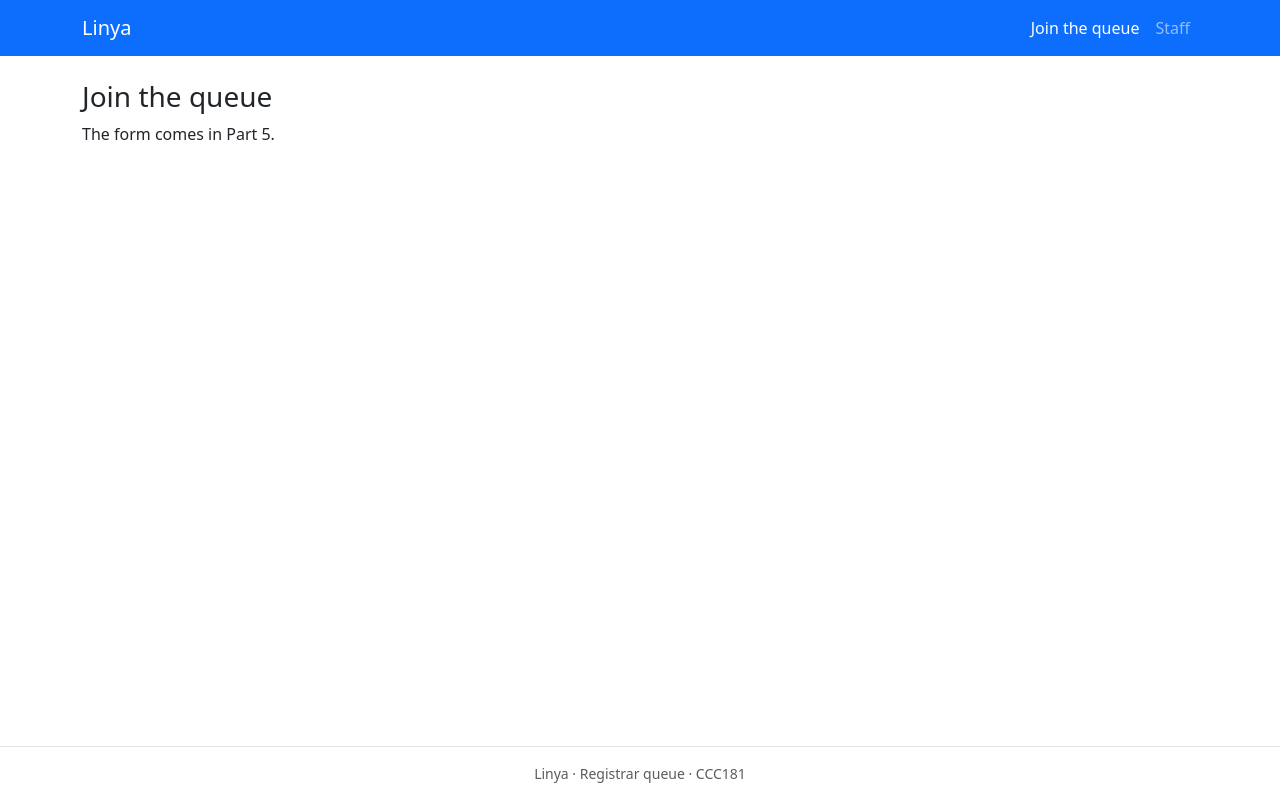
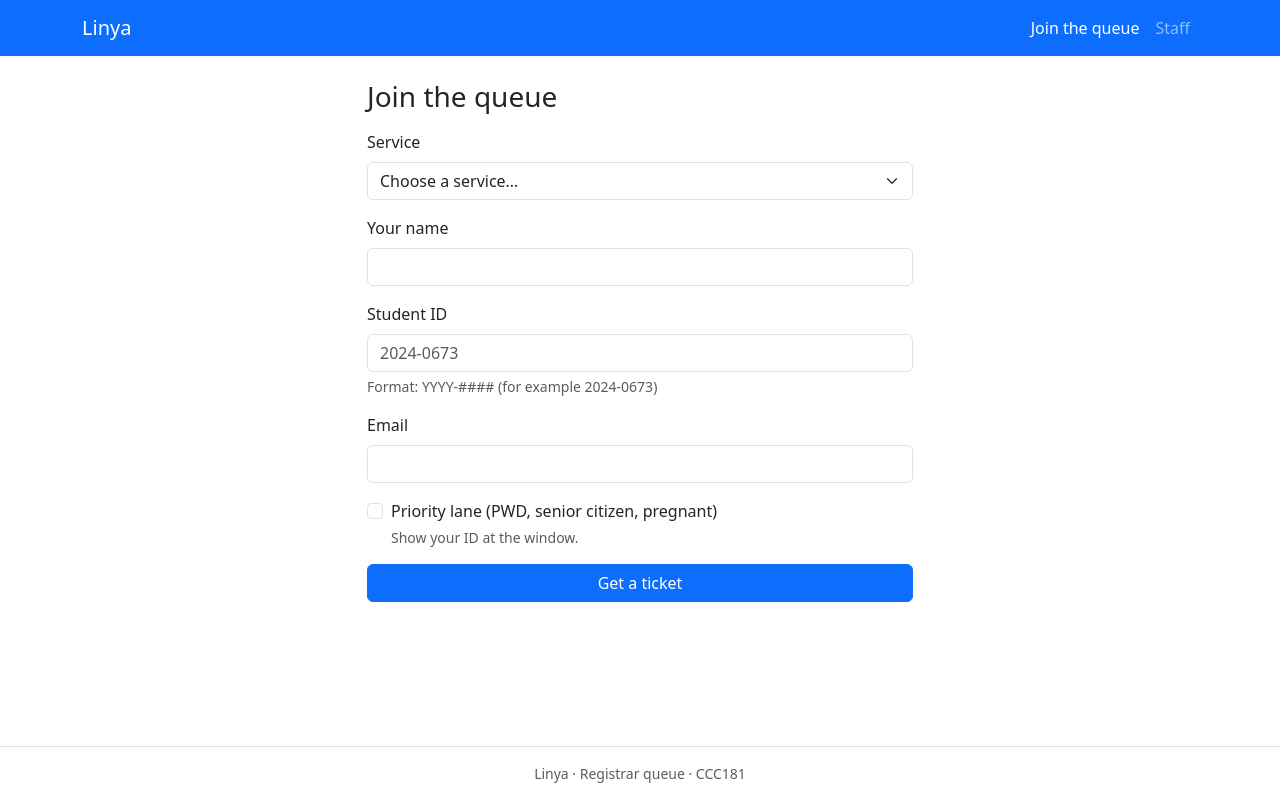
Before and after one commit to AikawaKun9/ccc181, a Flask app: page /join in a window 1280 px wide. Run offline with Flask 3, Linux system fonts and the light colour scheme.

Commit message:
Added initial Join Form page with Validation

```diff
--- a/Linya/app.py
+++ b/Linya/app.py
@@ -5,6 +5,7 @@ Run it with:
 then open http://127.0.0.1:5000
 """
 from flask import Flask, abort, flash, redirect, render_template, request, url_for
+import re
 
 app = Flask(__name__)
 app.secret_key = "dev-only-change-me"  # Week 11 moves this into an environment variable
@@ -35,7 +36,7 @@ def index():
 
 @app.route("/join")
 def join_form():
-    return render_template("join.html")
+    return render_template("join.html", services=SERVICES, form={}, errors={})
 
 
 @app.route("/staff")
@@ -48,6 +49,39 @@ def ticket(ticket_id):
     # Temporary: Part 6 replaces this with the real My place page.
     return render_template("ticket.html", ticket_id=ticket_id)
 
+@app.post("/join")
+def join():
+    form = request.form
+    name = form.get("name", "").strip()
+    student_id = form.get("student_id", "").strip()
+    email = form.get("email", "").strip().lower()
+    service_id = form.get("service_id", type=int)
+    priority = form.get("priority") == "on"
+
+    errors = {}
+    if not name:
+        errors["name"] = "Enter your name."
+    if not re.fullmatch(r"\d{4}-\d{4}", student_id):
+        errors["student_id"] = "Enter your student ID in the format YYYY-#### (for example 2024-0673)."
+    if "@" not in email or "." not in email.split("@")[-1]:
+        errors["email"] = "Enter a valid email address."
+    if service_id not in [s["id"] for s in SERVICES]:
+        errors["service_id"] = "Choose a service."
+
+    if errors:
+        flash("Please fix the highlighted fields.", "danger")
+        return render_template("join.html", services=SERVICES, form=form,
+                               errors=errors), 400
+
+    number = TICKETS[-1]["number"] + 1 if TICKETS else 1
+    TICKETS.append({
+        "number": number, "name": name, "student_id": student_id,
+        "email": email, "service_id": service_id,
+        "priority": priority, "window": None, "status": "waiting",
+    })
+    flash(f"You joined the queue. Your ticket is #{number}.", "success")
+    return redirect(url_for("ticket", ticket_id=number))
+
 
 if __name__ == "__main__":
     app.run(debug=True)
--- a/Linya/templates/join.html
+++ b/Linya/templates/join.html
@@ -2,6 +2,73 @@
 {% block title %}Join the queue · Linya{% endblock %}
 
 {% block content %}
-<h1 class="h3">Join the queue</h1>
-<p>The form comes in Part 5.</p>
+<div class="row justify-content-center">
+  <div class="col-12 col-md-8 col-lg-6">
+    <h1 class="h3 mb-3">Join the queue</h1>
+
+    <form method="post" action="{{ url_for('join') }}" novalidate id="join-form">
+
+      <div class="mb-3">
+        <label for="service_id" class="form-label">Service</label>
+        <select id="service_id" name="service_id" required
+                class="form-select {% if errors.service_id %}is-invalid{% endif %}"
+                {% if errors.service_id %}aria-describedby="service-error"{% endif %}>
+          <option value="">Choose a service…</option>
+          {% for s in services %}
+            <option value="{{ s.id }}"
+              {% if form.get('service_id') == s.id|string %}selected{% endif %}>{{ s.name }}</option>
+          {% endfor %}
+        </select>
+        {% if errors.service_id %}
+          <div id="service-error" class="invalid-feedback">{{ errors.service_id }}</div>
+        {% endif %}
+      </div>
+
+      <div class="mb-3">
+        <label for="name" class="form-label">Your name</label>
+        <input id="name" name="name" type="text" autocomplete="name" required
+               class="form-control {% if errors.name %}is-invalid{% endif %}"
+               value="{{ form.get('name', '') }}"
+               {% if errors.name %}aria-describedby="name-error"{% endif %}>
+        {% if errors.name %}
+          <div id="name-error" class="invalid-feedback">{{ errors.name }}</div>
+        {% endif %}
+      </div>
+
+      <div class="mb-3">
+        <label for="student_id" class="form-label">Student ID</label>
+        <input id="student_id" name="student_id" type="text" inputmode="numeric" autocomplete="off" required placeholder="2024-0673"
+               class="form-control {% if errors.student_id %}is-invalid{% endif %}"
+               value="{{ form.get('student_id', '') }}"
+               aria-describedby="student-id-hint{% if errors.student_id %} student-id-error {% endif %}">
+        <div id="student-id-hint" class="form-text">Format: YYYY-#### (for example 2024-0673)</div>
+        {% if errors.student_id %}
+          <div id="student-id-error" class="invalid-feedback">{{ errors.student_id }}</div>
+        {% endif %}
+      </div>
+
+      <div class="mb-3">
+        <label for="email" class="form-label">Email</label>
+        <input id="email" name="email" type="email" autocomplete="email" required
+               class="form-control {% if errors.email %}is-invalid{% endif %}"
+               value="{{ form.get('email', '') }}"
+               {% if errors.email %}aria-describedby="email-error"{% endif %}>
+        {% if errors.email %}
+          <div id="email-error" class="invalid-feedback">{{ errors.email }}</div>
+        {% endif %}
+      </div>
+
+      <div class="form-check mb-3">
+        <input class="form-check-input" type="checkbox" id="priority" name="priority"
+               {% if form.get('priority') %}checked{% endif %}>
+        <label class="form-check-label" for="priority">
+          Priority lane (PWD, senior citizen, pregnant)
+        </label>
+        <div class="form-text">Show your ID at the window.</div>
+      </div>
+
+      <button type="submit" class="btn btn-primary w-100">Get a ticket</button>
+    </form>
+  </div>
+</div>
 {% endblock %}
```
Also changed, not shown: Linya/templates/ticket.html (+3 -5 lines).
